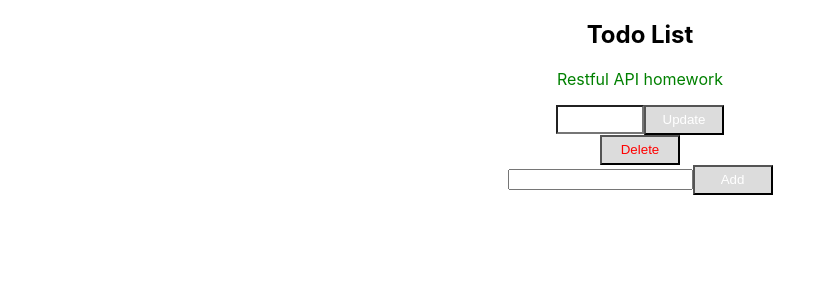
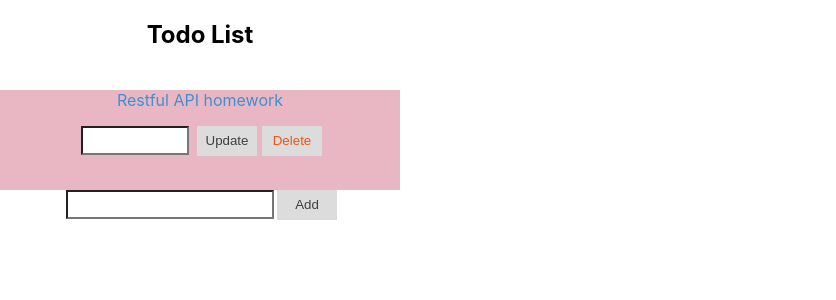
Before and after one commit to tqf1-23/web_final_homework, a React (Create React App) app in the folder frontend/: page / in a window 1280 px wide. Shown: the top 300 px of the page, without its empty margins (0-836 px from the left). Built offline with nearby package versions, Linux system fonts and the light colour scheme.

Commit message:
前端界面最终修改

```diff
--- a/frontend/src/ListItem.css
+++ b/frontend/src/ListItem.css
@@ -1,3 +1,3 @@
 .item{
-    color: green;
+    color: #4090d1;
 }
--- a/frontend/src/ListItem.js
+++ b/frontend/src/ListItem.js
@@ -4,11 +4,41 @@ import './ListItem.css';
 class ListItem extends Component{
     constructor(props){
         super(props);
+        this.state={
+            inputContent:''
+        }
+    }
+    OnInputChange=(event)=>{
+        this.setState({
+            inputContent:event.target.value
+        })
+        console.log(this.state.inputContent)
     }
 
+    onAddButtonClick=()=>{
+        const newTask = {
+            id: this.props.index,
+            content: this.state.inputContent,
+          };
+          console.log(newTask)
+          this.props.updateItem(newTask)
+        this.setState({
+            inputContent:''
+        })
+    }
+    onDeleteButtonClick=()=>{
+        this.props.deleteItem(this.props.index)
+    }
     render(){
         const item=this.props.item
-        return <p className="item">{item.content}</p>
+        return(
+            <div className="back">
+                <p className="item">{item.content}</p>
+                <input className="update-input" value={this.state.inputContent} onChange={this.OnInputChange}/>
+                <button className="update-button" onClick={this.onAddButtonClick}>Update</button>
+                <button className="delete-button" onClick={this.onDeleteButtonClick}>Delete</button>
+            </div>
+        );
     }
 }
 
--- a/frontend/src/NewItem.js
+++ b/frontend/src/NewItem.js
@@ -24,8 +24,8 @@ class NewItem extends Component{
 
     render(){
         return(
-            <div>
-                <input value={this.state.inputContent} onChange={this.OnInputChange}/>
+            <div className="back-new">
+                <input className="add-input" value={this.state.inputContent} onChange={this.OnInputChange}/>
                 <button className="add-button" onClick={this.onAddButtonClick}>Add</button>
             </div>
         );
--- a/frontend/src/TodoList.js
+++ b/frontend/src/TodoList.js
@@ -66,22 +66,21 @@ const TodoList = () => {
 
 
   return(
-    <React.Fragment>
+         <div >
                 {
                     list.map(item=>(
-                        <div>
-                            <ListItem item={item}/>
-                            <UpdateItem
+                        <div >
+                            <ListItem
                             updateItem={handleUpdateTask}
                             item={item}
                             index={item.id}
+                            deleteItem={handleDeleteTask}
                             />
-                            <button className="delete-button" onClick={handleDeleteTask.bind(this,item.id)}>Delete</button>
                         </div>
                     ))
                 }
                 <NewItem addItem={handleAddTask}/>
-            </React.Fragment>
+            </div>
         );
 }
 
--- a/frontend/src/TodoListHeader.js
+++ b/frontend/src/TodoListHeader.js
@@ -1,4 +1,4 @@
 import React, { Component } from 'react';
-const TodoListHeader =()=><h2>Todo List</h2>
+const TodoListHeader =()=><h2 className="back-header">Todo List</h2>
 
 export default TodoListHeader;
--- a/frontend/src/UpdateItem.js
+++ b/frontend/src/UpdateItem.js
@@ -25,12 +25,16 @@ class UpdateItem extends Component{
             inputContent:''
         })
     }
+    onDeleteButtonClick=()=>{
+        this.props.deleteItem(this.props.index)
+    }
 
     render(){
         return(
             <div>
                 <input className="update-input" value={this.state.inputContent} onChange={this.OnInputChange}/>
                 <button className="update-button" onClick={this.onAddButtonClick}>Update</button>
+                <button className="delete-button" onClick={this.onDeleteButtonClick}>Delete</button>
             </div>
         );
     }
--- a/frontend/src/style.css
+++ b/frontend/src/style.css
@@ -1,27 +1,55 @@
 .delete-button {
+    border: none;
+    cursor: pointer;
     background-color: gainsboro;
-    color: red;
+    color: #ec5519;
     height: 30px;
-    width: 80px;
+    width: 60px;
   }
-  .delete-button:hover { background: grey; }
+  .delete-button:hover { background: #e6e9eb; }
   .update-button {
+    margin: 0 5px;
+    border: none;
+    cursor: pointer;
     background-color: gainsboro;
-    color: white;
+    color: #3f3f3f;
     height: 30px;
-    width: 80px;
+    width: 60px;
   }
-  .update-button:hover { background:grey; }
+  .update-button:hover { background: #e6e9eb;  }
   .add-button {
+    cursor: pointer;
+    border: none;
     background-color: gainsboro;
-    color: white;
+    color: #3f3f3f;
     height: 30px;
-    width: 80px;
+    width: 60px;
   }
-  .add-button:hover { background:grey; }
+  .add-button:hover { background:#e6e9eb; }
   .update-input{
+    margin: 0 3px;
     background-color: white;
     color: green;
     height: 23px;
-    width: 80px;
+    width: 100px;
   }
+  .add-input{
+    margin: 0 3px;
+    background-color: white;
+    color: green;
+    height: 23px;
+    width: 200px;
+  }
+  .back{
+    background-color: #e9b6c3;
+    height: 100px;
+    width: 400px;
+  }
+  .back-header{
+    height: 50px;
+    width: 400px;
+  }
+  .back-new{
+    height: 50px;
+    width: 400px;
+  }
```
